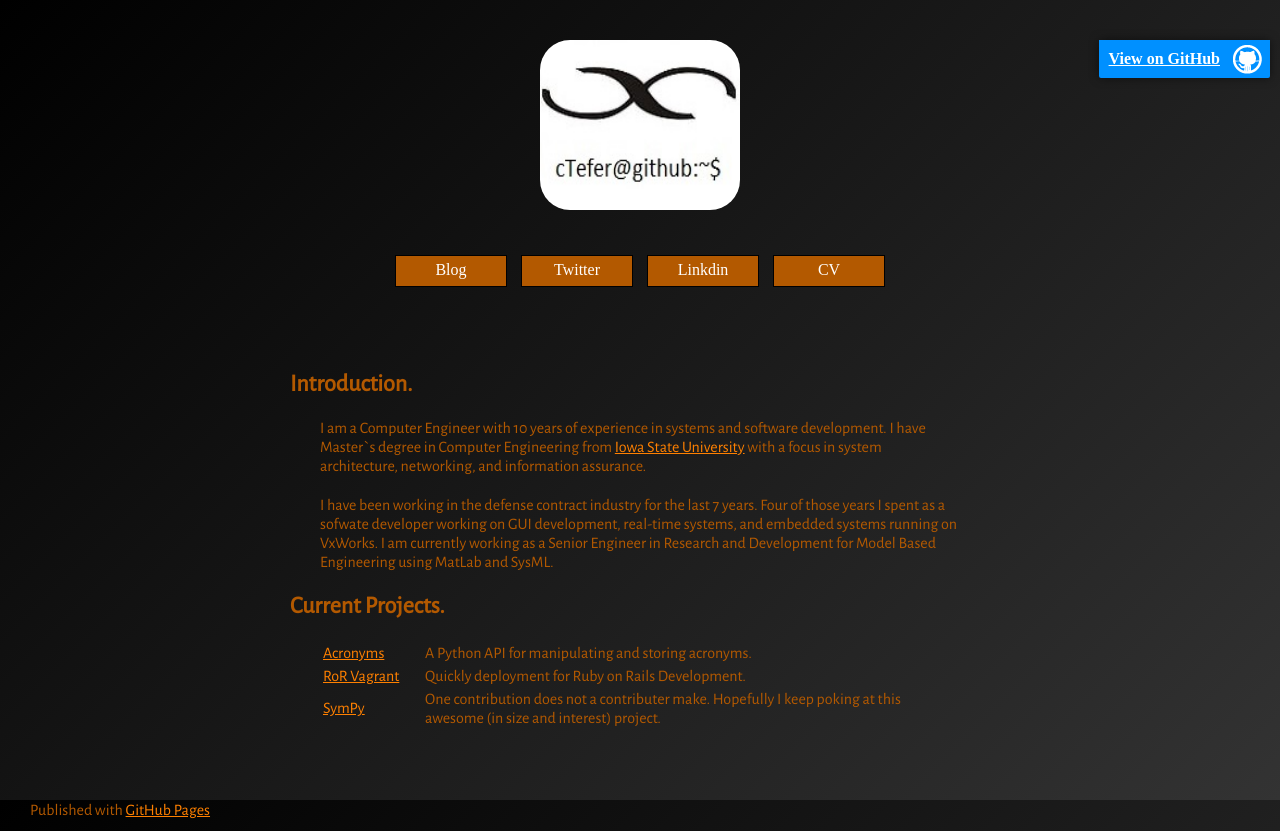
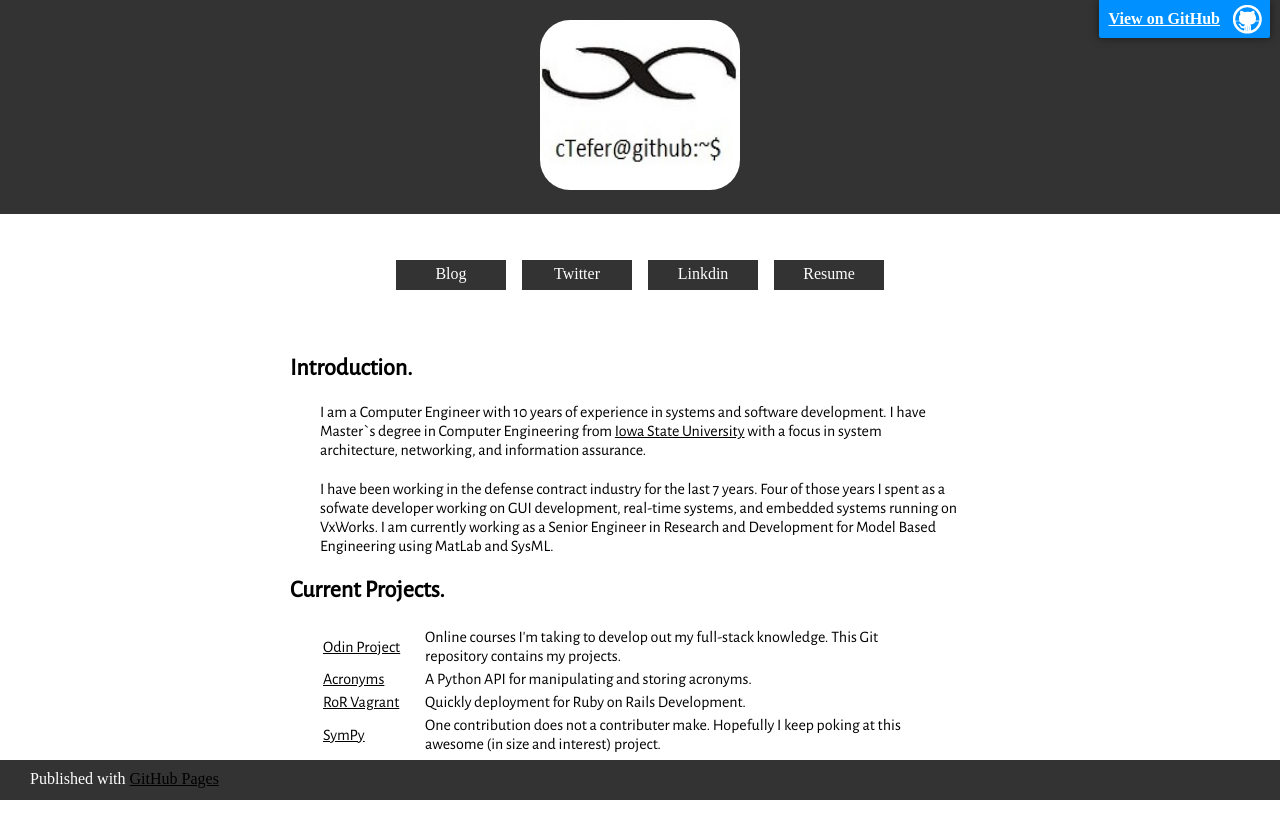
Before and after one commit to ctefer/ctefer.github.io, a plain HTML site: page index.html in a window 1280 px wide. After the commit the page ends 800 px from the top, so only its background shows below. Drawn offline with nearby package versions, Linux system fonts and the light colour scheme.

Commit message:
CSS Updates and color palete

```diff
--- a/index.html
+++ b/index.html
@@ -18,18 +18,18 @@
           <img alt="Finite cTefer" id="finite_logo" src="images/finite_port.jpg" alt="Finite Programming">
         </center>
       </div>
-      <article>
+    </header>
+    <!-- MAIN CONTENT -->
+     <article>
         <center>
           <div id="navigation">
-            <a href="https://cteferblog.wordpress.com" target="_blank"><div class="nav-item">Blog</div></a>
-            <a href="https://twitter.com/ctefer" target="_blank"><div class="nav-item">Twitter</div></a>
-            <a href="https://www.linkedin.com/in/ctefer" target="_blank"><div class="nav-item">Linkdin</div></a>
-            <a href="#" target="_blank"><div class="nav-item">CV</div></a>
+            <a href="https://cteferblog.wordpress.com" rel="noopener noreferrer" target="_blank"><div class="nav-item">Blog</div></a>
+            <a href="https://twitter.com/ctefer" rel="noopener noreferrer" target="_blank"><div class="nav-item">Twitter</div></a>
+            <a href="https://www.linkedin.com/in/ctefer" rel="noopener noreferrer" target="_blank"><div class="nav-item">Linkdin</div></a>
+            <a href="https://docs.google.com/document/d/1vpzUnTq9ssR2QZNfkzzDhxUQpe20L3EsXeJaeI4c5iQ/edit?usp=sharing" rel="noopener noreferrer" target="_blank"><div class="nav-item">Resume</div></a>
           </div>
         </center>
       </article>
-    </header>
-    <!-- MAIN CONTENT -->
     <div id="main-content">
       <article>
         <section>
@@ -52,6 +52,9 @@
               <col width="100">
               <col width="500">
               <tr>
+                <td><a href="https://github.com/ctefer/ctefer-odin-project">Odin Project</a></td>
+                <td>Online courses I'm taking to develop out my full-stack knowledge. This Git repository contains my projects.</td>
+              <tr>
                 <td><a href="https://github.com/ctefer/acronyms">Acronyms</a></td>
                 <td>A Python API for manipulating and storing acronyms.</td>
               </tr>
@@ -70,9 +73,7 @@
     </div>
     <!-- FOOTER  -->
     <footer>
-      <section>
-        <div id="foot">Published with <a href="https://pages.github.com">GitHub Pages</a></div>
-      </section>
+      <div id="foot">Published with <a href="https://pages.github.com">GitHub Pages</a></div>
     </footer>
   </body>
 </html>
--- a/stylesheets/stylesheet.css
+++ b/stylesheets/stylesheet.css
@@ -1,24 +1,30 @@
-html, body, img, p, table, a, footer, section {
+/*
+* {
+  border: solid 1px black;
+}
+*/
+
+html, body, header, img, p, table, a, section, article, footer, h1, h2 {
   margin: 0px;
   padding: 0px;
 }
 
-
 html {
   height: 100%;
-  background-color: rgb(51, 51, 51);
-  background: -webkit-linear-gradient(-45deg, rgb(51, 51, 51), rgb(0,0,0));
-  background: linear-gradient(-45deg, rgb(51, 51, 51), rgb(0,0,0));
 }
+
 body {
-  color: rgb(179, 89, 0);
-  padding-bottom: 40px;
   position: relative;
   margin: 0px;
+  min-height: 100%;
+}
+
+header {
+  background: rgb(51, 51, 51);
 }
 img {
   height: 170px; width: 200px;
-
+  margin: 20px;
   border-radius: 30px;
   -webkit-border-radius: 30px;
   -moz-border-radius: 30px;
@@ -28,46 +34,46 @@ p, table {
   padding: 0px 10px;
 }
 a, a:visited {
-  color: rgb(255, 128, 0);
+  color: rgb(0, 0, 0);
 }
 article {
   width: 700px;
   margin: 20px auto;
-  padding: 20px;
+  padding: 20px 0;
 }
 section {
   font-family: 'Alegreya Sans', sans-serif;
 }
 footer {
+  background: rgb(51, 51, 51);
+  color: rgb(255, 255, 255);
   height: 40px; width: 100%;
   position: absolute;
-  right: 0;
   bottom: 0;
-  left: 0;
 }
 
 #logo {
-  height: 150px; width: 400px;
-  margin: 40px auto;
+  margin: 0 auto;
 }
 #navigation {
-  height: 40px; width: 500px;
+  height: 40px; width: 600px;
   margin: 0 auto;
 }
 #foot {
   padding: 10px 30px;
+  margin: 0px;
 }
 
 .nav-item {
   height: 20px; width: 100px;
 
-  background-color: rgb(179, 89, 0);
-  border: 1px solid black;
+  background-color: rgb(51, 51, 51);
+  border: 1px solid rgb(255, 255, 255);
   color: rgb(255, 255, 255);
   display: inline-block;
   padding: 5px;
   margin: 5px;
 }
 .nav-item:hover {
-  background-color: rgb(102, 51, 0);
+  background-color: rgb(100, 100, 100);
 }
```
